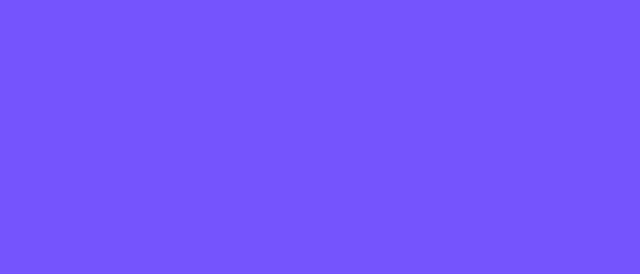
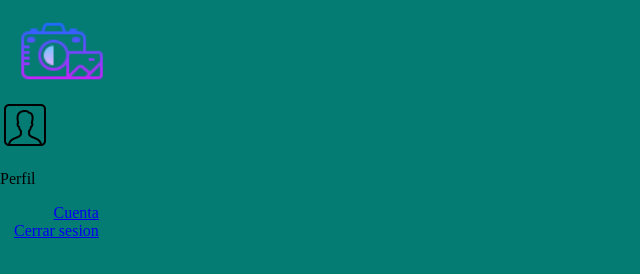
Before and after one commit to Rojas-Andres/Pagina-videos, a plain HTML site: page index.html in a window 1280 px wide. Shown: the whole page, without its empty margins (0-640 px from the left). Drawn offline with Linux system fonts and the light colour scheme.

Commit message:
Creando el header y sus contenedores

```diff
--- a/index.html
+++ b/index.html
@@ -6,6 +6,22 @@
     <link rel="stylesheet" href="style.css">
 </head>
 <body>
+    <header class="header">
+        <img class="header__img" src="./icons8-cámara-64.png" alt="">
+        <!-- contenedor del menu -->
+        <div class="header__menu">
+            <div class="header__menu--profile">
+                <img src="./user.png" alt="User">
+                <p>Perfil</p>
+            </div>
+            <div >
+                <ul>
+                    <li><a href="/">Cuenta</a></li>
+                    <li><a href="/">Cerrar sesion</a></li>
+                </ul>
+            </div>
+        </div>
+    </header>
 
 </body>
 </html>
--- a/style.css
+++ b/style.css
@@ -1,3 +1,29 @@
 body{
-    background-color: #7454FC;
+    background-color: #047C74;
+    margin: 0;
 }
+.header{
+    width: 100%;/*el 100% es para que el elemento adopte todo el ancho del contenedor*/
+    height: 80px;/*El alto del contenedor*/
+}
+.header__img{
+    width: 90px; /*El tamaño de la imagen*/
+    /*Estos margin definen que tan separado debe de estar */
+    margin-top: 6px;
+    margin-left: 17px;
+}
+.header__menu{
+    margin-right:30px ;
+}
+.header__menu ul {
+    /* display: none; *//* Es para no ver nada de la lista */
+    list-style: none;/* Quitarle los puntos por defecto que tiene la lista */
+    padding: 0px;
+    position: absolute; /* Para posisionarlo donde queramos con relacion al padre que en este caso es el header */
+    text-align: right;
+    margin : 0px 0px 0px 14px;
+}
+.header__menu--profile{
+    margin-right: 30px; /* Espaciado entre la imagen y el texto */
+    width: 40px;
+}
```
Also changed, not shown: icons8-cámara-64.png (added), user.png (added).
